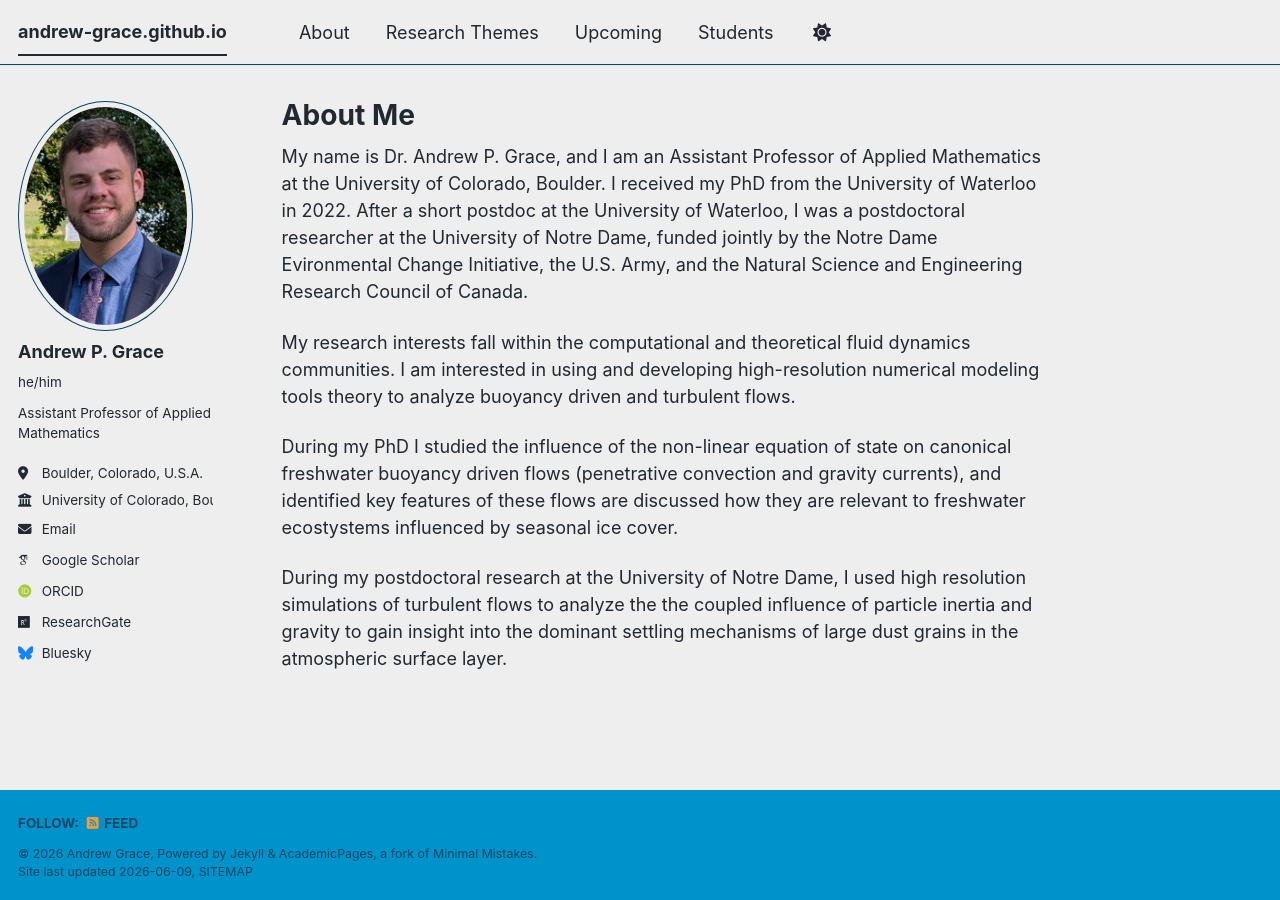
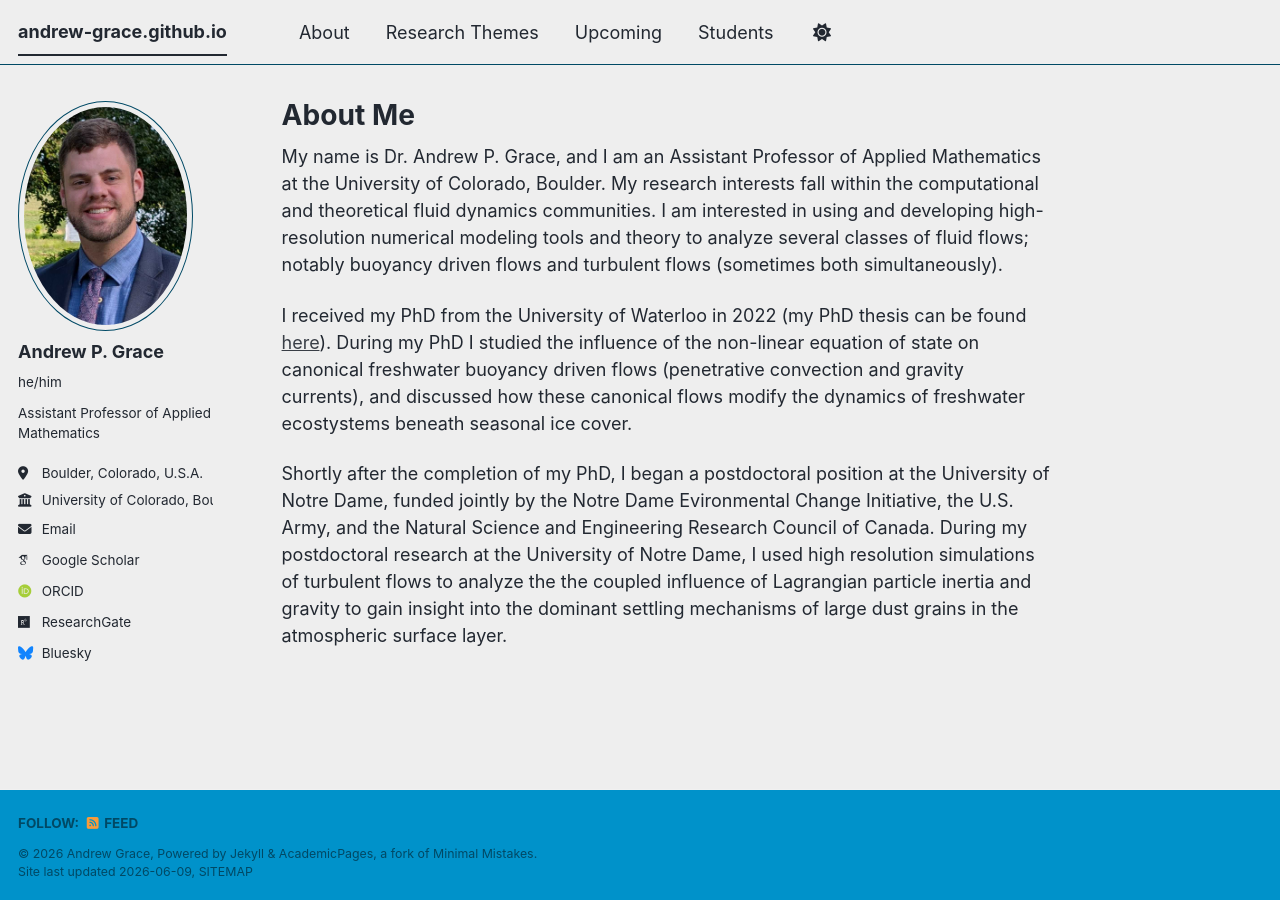
Before and after one commit to andrew-grace/andrew-grace.github.io, a Jekyll site: the page built from _pages/about.md, in a window 1280 px wide. Built offline with Jekyll 4.4.1, drawn with Linux system fonts in a browser that asks for light colours; some web fonts are replaced; a script bundle is joined from its source files by our own code; library files that are not in the unit come from our copies.

Commit message:
Update about.md

```diff
--- a/_pages/about.md
+++ b/_pages/about.md
@@ -7,10 +7,9 @@ redirect_from:
   - /about.html
 ---
 
-My name is Dr. Andrew P. Grace, and I am an Assistant Professor of Applied Mathematics at the University of Colorado, Boulder. I received my PhD from the University of Waterloo in 2022. After a short postdoc at the University of Waterloo, I was a postdoctoral researcher at the University of Notre Dame, funded jointly by the Notre Dame Evironmental Change Initiative, the U.S. Army, and the Natural Science and Engineering Research Council of Canada.
+My name is Dr. Andrew P. Grace, and I am an Assistant Professor of Applied Mathematics at the University of Colorado, Boulder. My research interests fall within the computational and theoretical fluid dynamics communities. I am interested in using and developing high-resolution numerical modeling tools and theory to analyze several classes of fluid flows; notably buoyancy driven flows and turbulent flows (sometimes both simultaneously).
 
-My research interests fall within the computational and theoretical fluid dynamics communities. I am interested in using and developing high-resolution numerical modeling tools theory to analyze buoyancy driven and turbulent flows.
+I received my PhD from the University of Waterloo in 2022 (my PhD thesis can be found [here](https://uwspace.uwaterloo.ca/items/b4956da7-ac3b-488a-8bb5-051e2a43a401)). During my PhD I studied the influence of the non-linear equation of state on canonical freshwater buoyancy driven flows (penetrative convection and gravity currents), and discussed how these canonical flows modify the dynamics of freshwater ecostystems beneath seasonal ice cover.
 
-During my PhD I studied the influence of the non-linear equation of state on canonical freshwater buoyancy driven flows (penetrative convection and gravity currents), and identified key features of these flows are discussed how they are relevant to freshwater ecostystems influenced by seasonal ice cover.
-
-During my postdoctoral research at the University of Notre Dame, I used high resolution simulations of turbulent flows to analyze the the coupled influence of particle inertia and gravity to gain insight into the dominant settling mechanisms of large dust grains in the atmospheric surface layer.
+Shortly after the completion of my PhD, I began a postdoctoral position at the University of Notre Dame, funded jointly by the Notre Dame Evironmental Change Initiative, the U.S. Army, and the Natural Science and Engineering Research Council of Canada.
+During my postdoctoral research at the University of Notre Dame, I used high resolution simulations of turbulent flows to analyze the the coupled influence of Lagrangian particle inertia and gravity to gain insight into the dominant settling mechanisms of large dust grains in the atmospheric surface layer.
```
